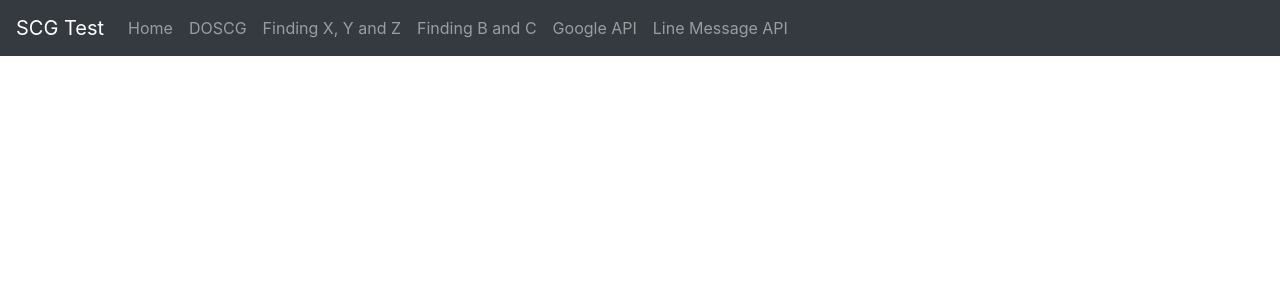
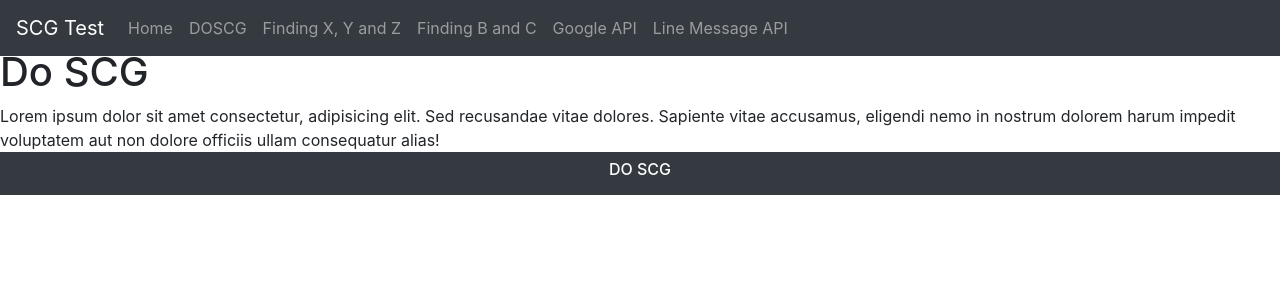
Before and after one commit to realroy/scg-test, a Vue app in the folder web/: page /do-scg in a window 1280 px wide. Shown: the top 300 px of the page. Built offline with nearby package versions, Linux system fonts and the light colour scheme.

Commit message:
Create DoSCG page.

```diff
--- /dev/null
+++ b/web/src/components/DoSCG.vue
@@ -0,0 +1,6 @@
+<template>
+  <div class="mt-5">
+    <h1>Do SCG</h1>
+    Lorem ipsum dolor sit amet consectetur, adipisicing elit. Sed recusandae vitae dolores. Sapiente vitae accusamus, eligendi nemo in nostrum dolorem harum impedit voluptatem aut non dolore officiis ullam consequatur alias!
+  </div>
+</template>
--- a/web/src/router.js
+++ b/web/src/router.js
@@ -1,12 +1,13 @@
 import Vue from "vue";
 import VueRouter from "vue-router";
-
-import Home from "./components/Home";
 
 Vue.use(VueRouter);
 
 export default new VueRouter({
   mode: "history",
   linkExactActiveClass: 'active',
-  routes: [{ path: "/", name: "home", component: Home }],
+  routes: [
+    { path: "/", name: "home", component: () => import('./components/Home.vue') },
+    { path: "/do-scg", name: "do-scg", component: () => import('./components/DoSCG.vue') },
+  ],
 });
```
